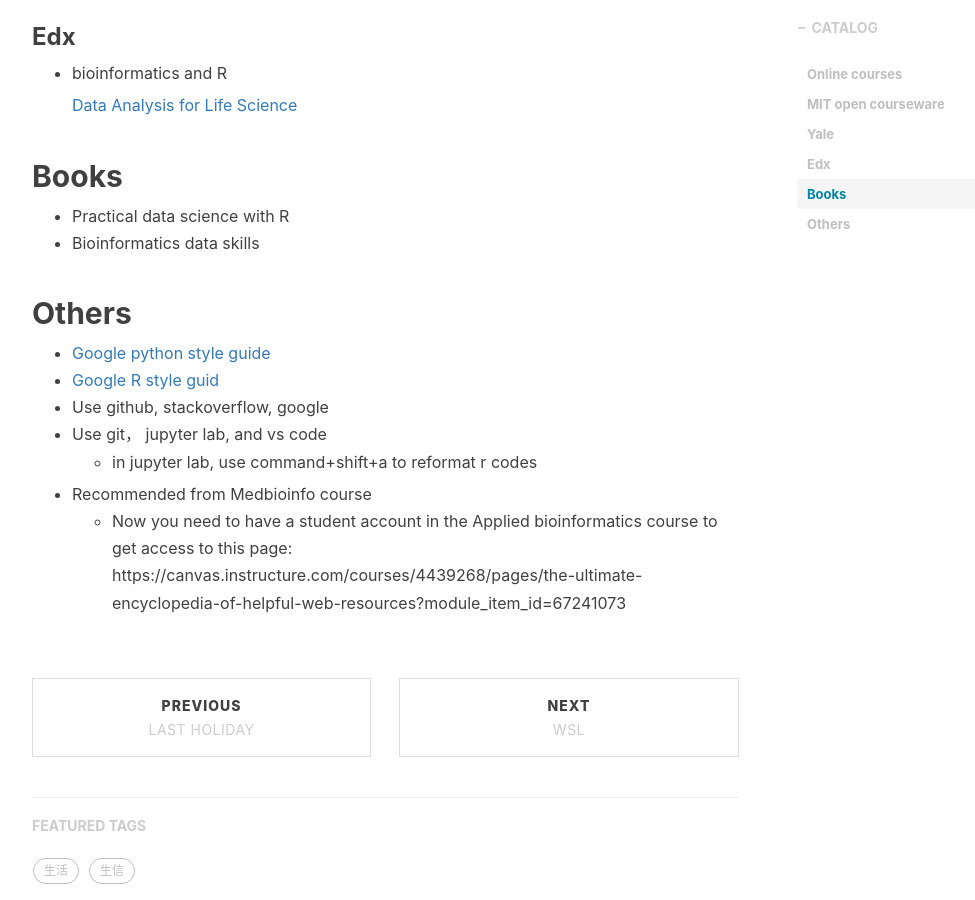
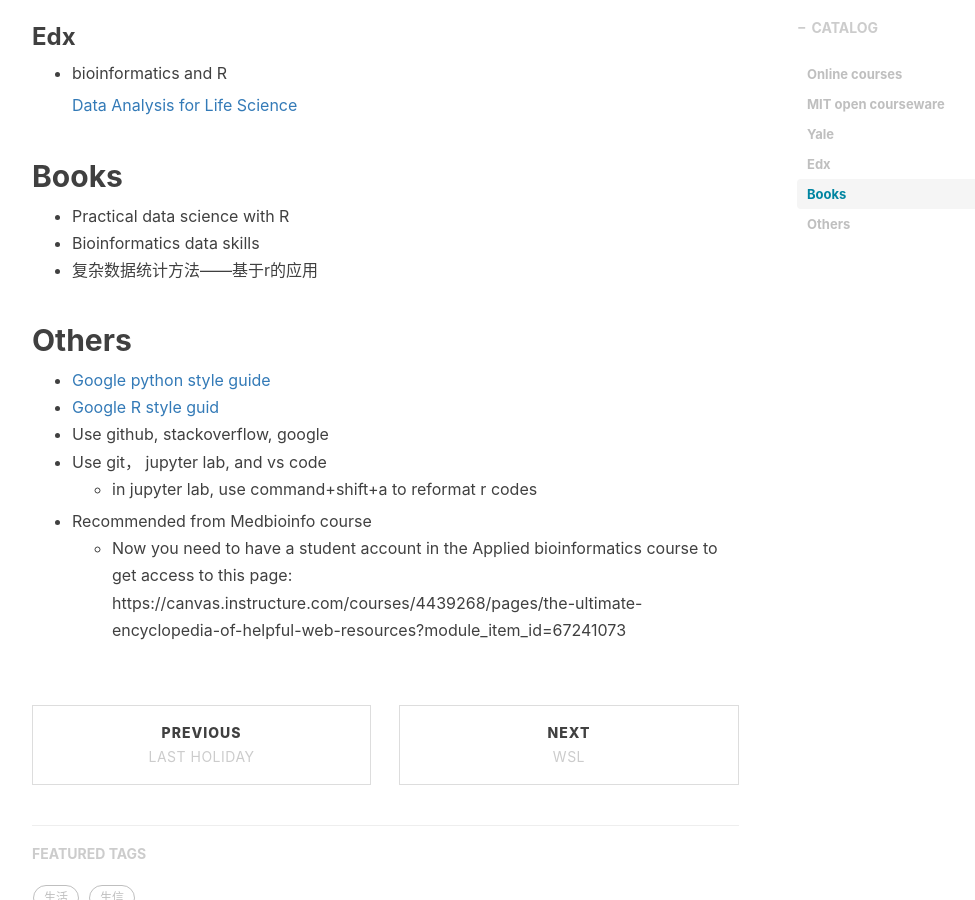
Before and after one commit to brainfo/brainfo.github.io, a Jekyll site: the page built from _posts/2021-03-12-Bioinformatics-Materials.md, in a window 1280 px wide and 900 px high, scrolled down 1547 px. Shown: the whole window, without its empty margins (233-1208 px from the left). Built offline with Jekyll 4.4.1, drawn with Linux system fonts in a browser that asks for light colours; nearby versions of some CDN libraries; comment, search, counter and statistics services are not loaded.

Commit message:
Update 2021-03-12-Bioinformatics-Materials.md

```diff
--- a/_posts/2021-03-12-Bioinformatics-Materials.md
+++ b/_posts/2021-03-12-Bioinformatics-Materials.md
@@ -81,6 +81,7 @@
 
 - Practical data science with R
 - Bioinformatics data skills
+- 复杂数据统计方法——基于r的应用
 
 ## Others
 
```
